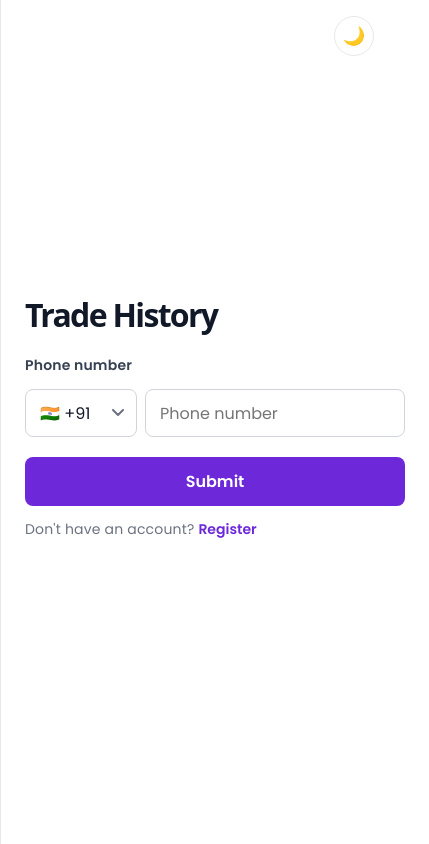
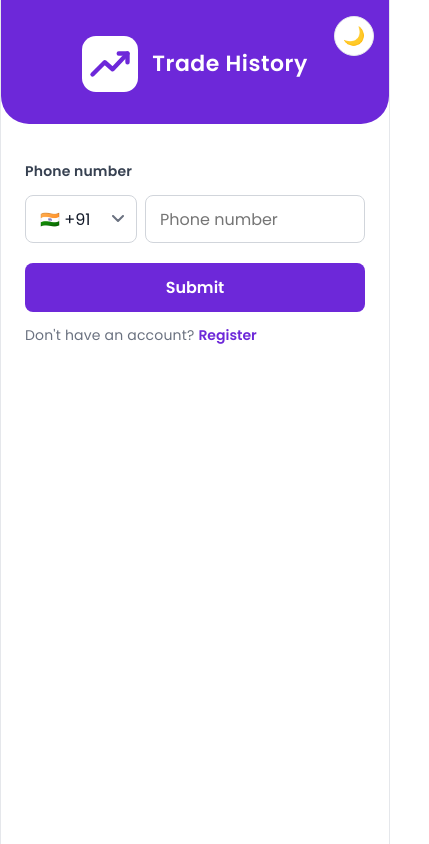
Before and after one commit to test524/tradehistory, a React (Vite) app: page / in a window 390 px wide. Shown: the whole page, 429 px wide, since content can reach past the window. Built offline with nearby package versions, Linux system fonts and the light colour scheme.

Commit message:
Mobile browser support

```diff
--- a/index.html
+++ b/index.html
@@ -3,10 +3,11 @@
   <head>
     <meta charset="UTF-8" />
     <link rel="icon" type="image/svg+xml" href="/favicon.svg" />
-    <meta name="viewport" content="width=device-width, initial-scale=1.0" />
+    <meta name="viewport" content="width=device-width, initial-scale=1.0, viewport-fit=cover" />
     <link rel="preconnect" href="https://fonts.googleapis.com" />
     <link rel="preconnect" href="https://fonts.gstatic.com" crossorigin />
     <link href="https://fonts.googleapis.com/css2?family=Poppins:wght@400;600;700&display=swap" rel="stylesheet" />
+    <meta name="theme-color" content="#6d28d9" />
     <title>tradehistory</title>
   </head>
   <body>
--- a/src/App.css
+++ b/src/App.css
@@ -92,6 +92,7 @@ body {
   font-family: 'Poppins', system-ui, sans-serif;
   display: flex;
   min-height: 100vh;
+  min-height: 100dvh;
 }
 
 .login__left {
@@ -195,8 +196,34 @@ body {
 }
 
 @media (max-width: 700px) {
+  .login {
+    flex-direction: column;
+  }
   .login__left {
+    flex: 0 0 auto;
+    padding: 36px 16px 32px;
+    border-radius: 0 0 28px 28px;
+  }
+  .login__brand {
+    flex-direction: row;
+    gap: 14px;
+  }
+  .login__logo {
+    width: 56px;
+    height: 56px;
+  }
+  .login__brand-name {
+    font-size: 22px;
+  }
+  .login__right {
+    align-items: flex-start;
+    padding-top: 36px;
+  }
+  .login__title--brand {
     display: none;
+  }
+  .theme-toggle {
+    top: max(12px, env(safe-area-inset-top));
   }
 }
 
--- a/src/AuthForm.jsx
+++ b/src/AuthForm.jsx
@@ -39,7 +39,7 @@ export default function AuthForm({ onAuthed }) {
 
   return (
     <form className="login__form" onSubmit={submit} noValidate>
-      <h1 className="login__title">{isRegister ? 'Create account' : 'Trade History'}</h1>
+      <h1 className={`login__title ${isRegister ? '' : 'login__title--brand'}`}>{isRegister ? 'Create account' : 'Trade History'}</h1>
       {isRegister && (
         <>
           <label htmlFor="name" className="login__label">
--- a/src/Dashboard.css
+++ b/src/Dashboard.css
@@ -1,5 +1,6 @@
 .dash {
   min-height: 100vh;
+  min-height: 100dvh;
   font-family: 'Poppins', system-ui, sans-serif;
   background: radial-gradient(1200px 400px at 50% -100px, var(--page-glow) 0%, var(--page-mid) 60%, var(--page-end) 100%);
   color: var(--text);
@@ -9,8 +10,8 @@
 /* ---------- floating account button ---------- */
 .fab {
   position: fixed;
-  right: 24px;
-  bottom: 24px;
+  right: max(24px, env(safe-area-inset-right));
+  bottom: max(24px, env(safe-area-inset-bottom));
   z-index: 10;
   display: flex;
   flex-direction: column;
@@ -370,6 +371,7 @@
 /* ---------- modal ---------- */
 .modal {
   position: fixed;
+  overflow-y: auto;
   inset: 0;
   display: flex;
   align-items: center;
@@ -397,6 +399,28 @@
   margin: 0 0 4px;
   font-size: 17px;
   color: var(--title);
+}
+
+.modal__field {
+  display: flex;
+  gap: 8px;
+}
+
+.modal__field .login__input {
+  flex: 1;
+  min-width: 0;
+}
+
+.modal__sign {
+  flex: 0 0 auto;
+  padding: 0 14px;
+  font: inherit;
+  font-weight: 600;
+  color: var(--accent-link);
+  background: var(--surface-2);
+  border: 1px solid var(--input-border);
+  border-radius: 8px;
+  cursor: pointer;
 }
 
 .modal__actions {
@@ -450,8 +474,8 @@
 
 @media (max-width: 600px) {
   .fab {
-    right: 16px;
-    bottom: 16px;
+    right: max(16px, env(safe-area-inset-right));
+    bottom: max(16px, env(safe-area-inset-bottom));
   }
   .cal__title {
     min-width: 0;
--- a/src/Dashboard.jsx
+++ b/src/Dashboard.jsx
@@ -93,6 +93,9 @@ export default function Dashboard({ user, theme, onToggleTheme, onLogout }) {
     setValue(date in entries ? String(entries[date]) : '')
     setFormError('')
   }
+
+  // phone number keypads have no minus key, so offer a sign toggle
+  const flipSign = () => setValue((v) => (v.trim().startsWith('-') ? v.trim().slice(1) : `-${v.trim()}`))
 
   const save = async (e) => {
     e.preventDefault()
@@ -238,6 +241,16 @@ export default function Dashboard({ user, theme, onToggleTheme, onLogout }) {
             <label htmlFor="pnl" className="login__label">
               Profit / loss for the day
             </label>
+            <div className="modal__field">
+              <button
+                type="button"
+                className="modal__sign"
+                onClick={flipSign}
+                aria-label="Switch between profit and loss"
+                title="Switch between profit and loss"
+              >
+                +/−
+              </button>
               <input
                 id="pnl"
                 type="text"
@@ -248,6 +261,7 @@ export default function Dashboard({ user, theme, onToggleTheme, onLogout }) {
                 className="login__input"
                 autoFocus
               />
+            </div>
             {formError && (
               <p className="login__error" role="alert">
                 {formError}
```
Lines whose indentation alone changed are shown as unchanged.
